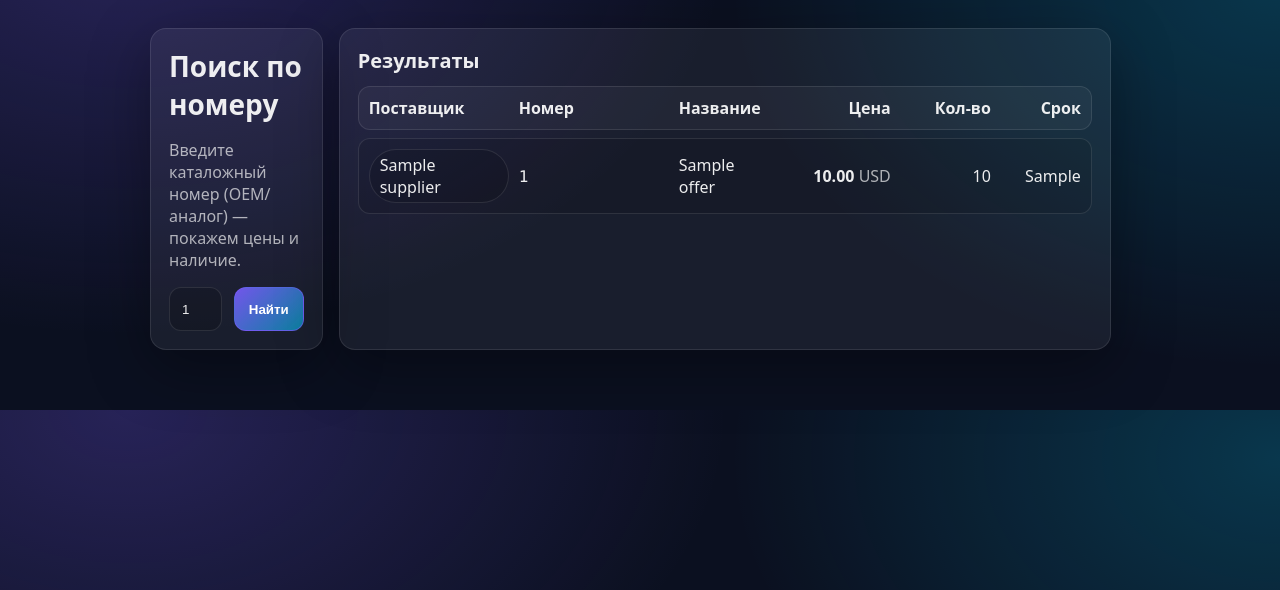
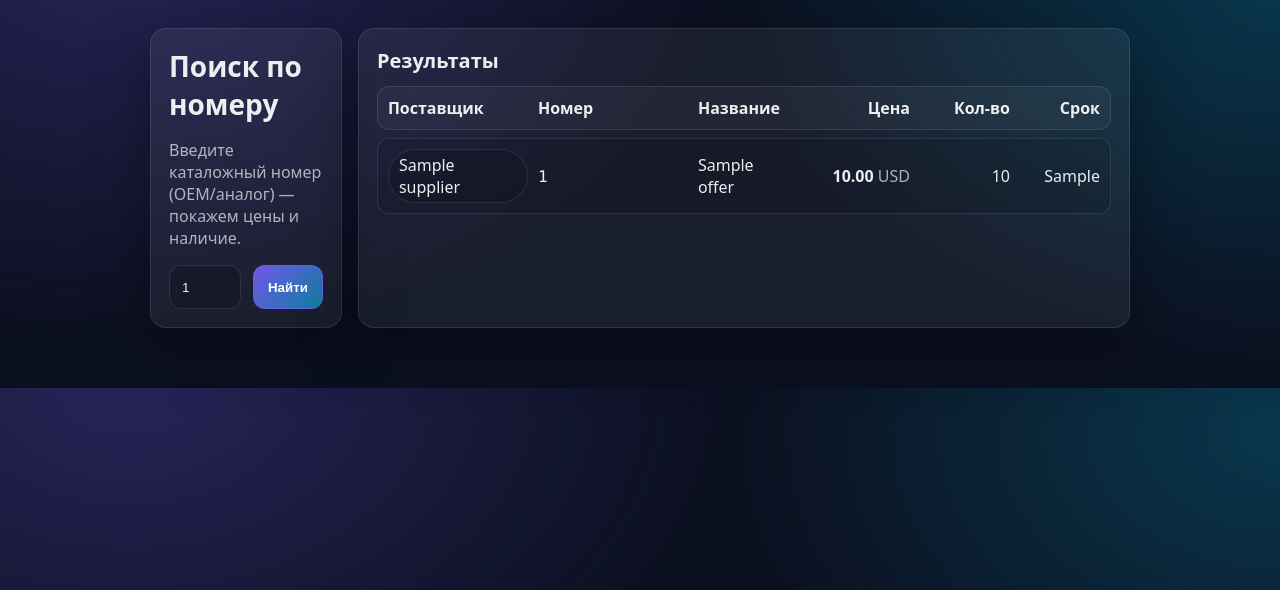
Before and after one commit to Xonaki1/ABSautoshop, a FastAPI app: template app/templates/search.html in a window 1280 px wide. Shown: the part 65-655 px from the top of the page. Run offline with FastAPI, Linux system fonts and the light colour scheme; the template is opened without the code that fills it: most values are stand-ins (such as "Sample title", 1, 10 or a date in 2020).

Commit message:
графические улучшения

```diff
--- a/app/static/styles.css
+++ b/app/static/styles.css
@@ -55,7 +55,8 @@ main.container { padding: 28px 0 60px; }
 
 .grid { display: grid; grid-template-columns: 1fr; gap: 16px; }
 @media (min-width: 900px) {
-  .grid { grid-template-columns: 0.9fr 1.1fr; }
+  /* Make the left "Поиск по номеру" column ~1.5x wider than before */
+  .grid { grid-template-columns: 1.35fr 1.1fr; }
 }
 
 .card {
```
